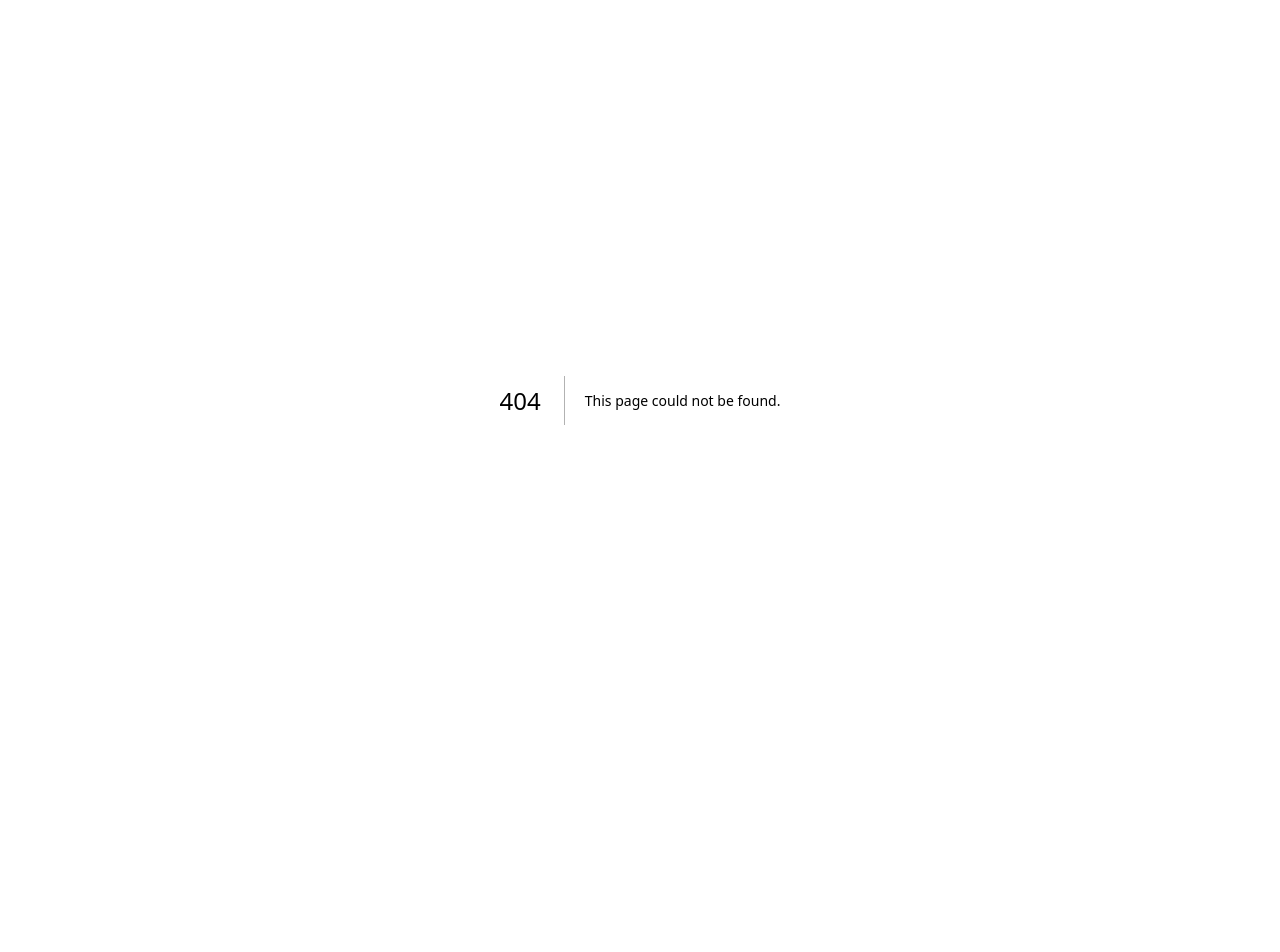
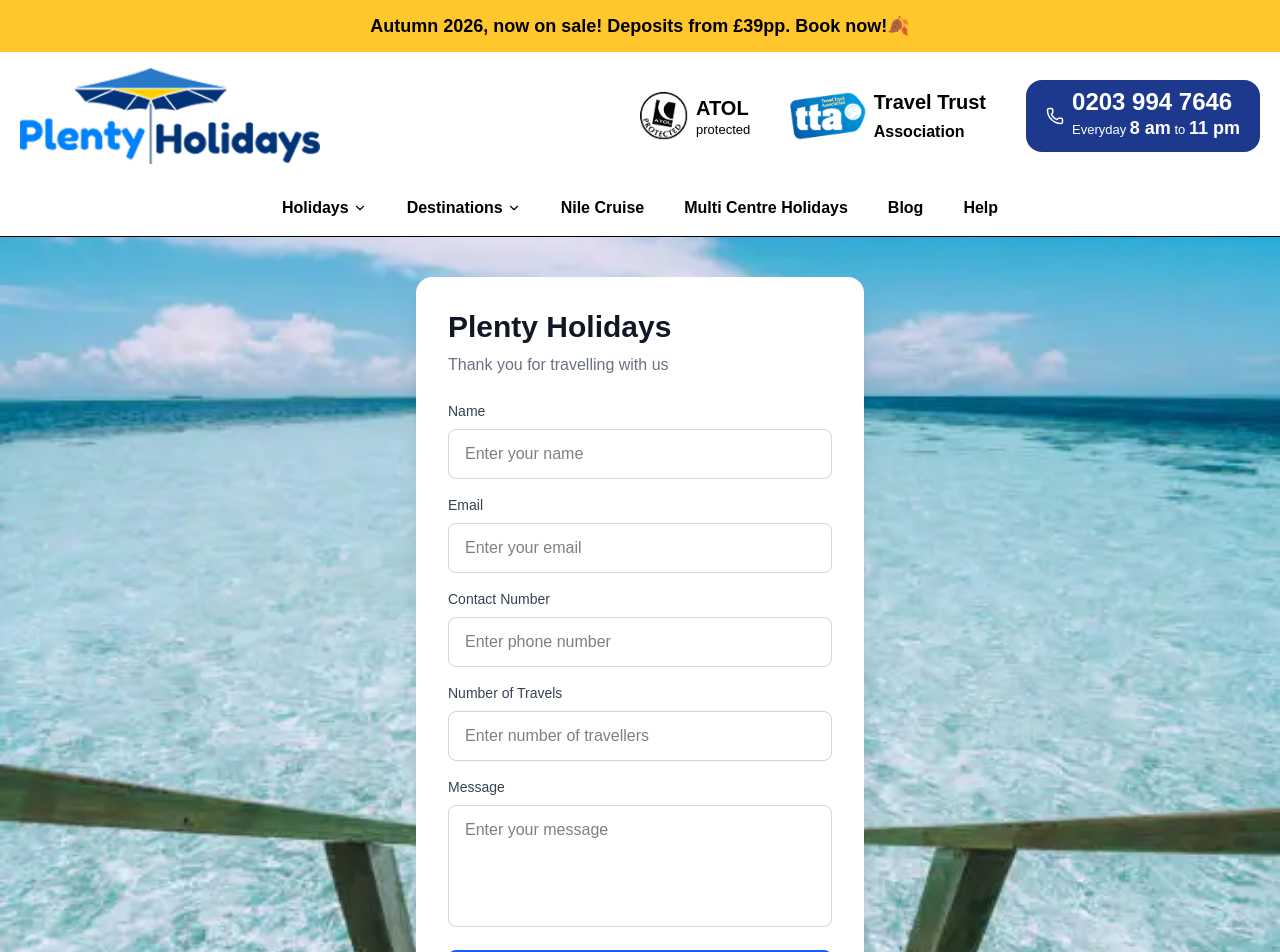
Before and after one commit to saahilkhan06/plenty-nextjs, a Next.js app: page /Front/enquery in a window 1280 px wide. Before the commit this address had no page. Shown: the top 952 px of the page. Before the commit the page ends 800 px from the top, so only its background shows below. Built offline with nearby package versions, Linux system fonts and the light colour scheme.

Commit message:
enquire now done

```diff
--- a/app/Front/Components/Footer.tsx
+++ b/app/Front/Components/Footer.tsx
@@ -1,3 +1,4 @@
+import Link from "next/link";
 const SOCIAL_LINKS = [
   {
     label: "Facebook",
@@ -66,6 +67,13 @@ export default function Footer() {
             Subscribe to our newsletter and be the first to know about exclusive
             offers and flash sales
           </p>
+          <div>
+            <Link href="/Front/enquery">
+              <button className="mt-5 bg-black text-white p-3 cursor-pointer rounded-2xl hover:bg-white  hover:text-black">
+              → Enquire Now
+            </button>
+            </Link>
+          </div>
         </div>
 
         <div className="flex w-full max-w-md items-center justify-center overflow-hidden rounded-full bg-white shadow-lg sm:w-auto lg:max-w-lg">
--- a/app/Front/about/page.tsx
+++ b/app/Front/about/page.tsx
@@ -1,3 +1,4 @@
+"use client";
 export default function about() {
   return (
     <>
--- /dev/null
+++ b/app/Front/enquery/page.tsx
@@ -0,0 +1,170 @@
+"use client";
+
+import Navbar from "../Components/mainnav/page";
+import { useState } from "react";
+
+export default function enquery() {
+  const [name, setName] = useState("");
+  const [phone, setPhone] = useState("");
+  const [email, setEmail] = useState("");
+  const [numberOfTravels, setNumberOfTravels] = useState("");
+  const [message, setMessage] = useState("");
+
+  const handleSubmit = async (e: React.FormEvent) => {
+    e.preventDefault();
+
+    try {
+      const response = await fetch(
+        "https://api.lowcostcruises.co.uk/api/public/enquery-submit",
+        {
+          method: "POST",
+          headers: {
+            "Content-Type": "application/json",
+          },
+          body: JSON.stringify({
+            fullName: name,
+            email: email,
+            phone: phone,
+            numberOfTravels: numberOfTravels,
+            url: window.location.href,
+            message: message,
+          }),
+        },
+      );
+
+      const data = await response.json();
+
+      console.log(data);
+      if (response.ok) {
+        // Clear all form fields
+        setName("");
+        setEmail("");
+        setPhone("");
+        setNumberOfTravels("");
+        setMessage("");
+      }
+    } catch (error) {
+      console.error(error);
+    }
+  };
+
+  return (
+    <div>
+      <Navbar />
+
+      <div
+        className="min-h-screen flex items-center justify-center py-10"
+        style={{
+          backgroundImage: "url('/assets/img/enquery.webp')",
+          backgroundSize: "cover",
+          backgroundPosition: "center",
+        }}
+      >
+        <div className="w-full max-w-md rounded-2xl bg-white p-8 shadow-xl">
+          <h1 className="mb-2 text-3xl font-bold text-gray-900">
+            Plenty Holidays
+          </h1>
+
+          <p className="mb-6 text-gray-500">Thank you for travelling with us</p>
+
+          <form onSubmit={handleSubmit} className="space-y-4">
+            {/* Name */}
+            <div>
+              <label className="mb-2 block text-sm font-medium text-gray-700">
+                Name
+              </label>
+
+              <input
+                type="text"
+                placeholder="Enter your name"
+                value={name}
+                onChange={(e) => setName(e.target.value)}
+                className="w-full rounded-lg border border-gray-300 px-4 py-3 outline-none focus:border-blue-600"
+                required
+              />
+            </div>
+
+            {/* Email */}
+            <div>
+              <label className="mb-2 block text-sm font-medium text-gray-700">
+                Email
+              </label>
+
+              <input
+                type="email"
+                placeholder="Enter your email"
+                value={email}
+                onChange={(e) => setEmail(e.target.value)}
+                className="w-full rounded-lg border border-gray-300 px-4 py-3 outline-none focus:border-blue-600"
+                required
+              />
+            </div>
+
+            {/* Phone */}
+            <div>
+              <label className="mb-2 block text-sm font-medium text-gray-700">
+                Contact Number
+              </label>
+
+              <input
+                type="text"
+                value={phone}
+                maxLength={10}
+                onChange={(e) => {
+                  const value = e.target.value.replace(/\D/g, "");
+                  setPhone(value);
+                }}
+                placeholder="Enter phone number"
+                className="w-full rounded-lg border border-gray-300 px-4 py-3 outline-none focus:border-blue-600"
+                required
+              />
+            </div>
+
+            {/* Number of Travels */}
+            <div>
+              <label className="mb-2 block text-sm font-medium text-gray-700">
+                Number of Travels
+              </label>
+
+              <input
+                type="text"
+                value={numberOfTravels}
+                onChange={(e) => {
+                  const value = e.target.value.replace(/\D/g, "");
+                  setNumberOfTravels(value);
+                }}
+                placeholder="Enter number of travellers"
+                className="w-full rounded-lg border border-gray-300 px-4 py-3 outline-none focus:border-blue-600"
+                required
+              />
+            </div>
+
+            {/* Message */}
+            <div>
+              <label className="mb-2 block text-sm font-medium text-gray-700">
+                Message
+              </label>
+
+              <textarea
+                value={message}
+                onChange={(e) => setMessage(e.target.value)}
+                placeholder="Enter your message"
+                rows={4}
+                className="w-full resize-none rounded-lg border border-gray-300 px-4 py-3 outline-none focus:border-blue-600"
+                required
+              />
+            </div>
+
+            {/* Submit */}
+            <button
+              type="submit"
+              className="w-full rounded-lg bg-blue-600 py-3 font-semibold text-white hover:bg-blue-700 cursor-pointer"
+            >
+              Submit
+            </button>
+          </form>
+        </div>
+      </div>
+    </div>
+  );
+}
--- /dev/null
+++ b/app/not-found.tsx
@@ -0,0 +1,12 @@
+export default function NotFound() {
+  return (
+    <div className="flex flex-col justify-center items-center min-h-screen">
+      <div className="bg-red-200 p-20 rounded-3xl">
+        <h1 className="text-center text-4xl">Page Not Found</h1>
+        <p className="text-2xl">
+          Sorry, the page you are looking for does not exist.
+        </p>
+      </div>
+    </div>
+  );
+}
```
Also changed, not shown: public/assets/img/enquery.webp (renamed from public/assets/img/istockphoto-1054955966-612x612.webp).
